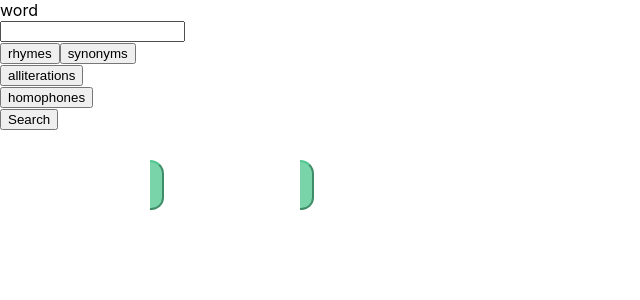
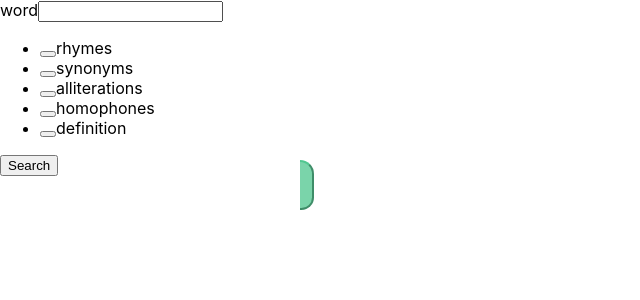
Before and after one commit to eemontemayor/Lyrique-client, a React (Create React App) app: page / in a window 1280 px wide. Shown: the top 300 px of the page, without its empty margins (0-640 px from the left). Built offline with nearby package versions, Linux system fonts and the light colour scheme.

Commit message:
working on rendering word data

```diff
--- a/src/App.js
+++ b/src/App.js
@@ -9,8 +9,8 @@ import './App.css'
 class App extends React.Component {
 state = {
   results:[],
-  searchWord:'',
   word:'',
+  data:[]
 
 }
 handleChange =(e)=>{
@@ -34,11 +34,17 @@ handleWordClick = (word) =>{
   console.log(word)
   WordService.getWordData(word)
   .then(res=>{
-    console.log('res', res)
+    for( let key in res){
+      if(res.hasOwnProperty(key)){
+        console.log(res[key])
+            this.setState({
+      [key] : res[key]
+    })
 
-    // this.setState({
-    //   data : res
-    // })
+
+      }
+    }
+
   })
 
 
@@ -75,24 +81,22 @@ WordService.getRhymes(word)
   render(){
 
 
-
+console.log('this.state', this.state)
   return (
 
     <div className = 'App'>
   {/* <UserContext.Provider value ={{word}}> */}
   <main className='App'>
-    <Sidebar width={150} height={"100vh"}>
+    <Sidebar width={300} height={"100vh"}>
     <WordForm className='App__word_form'
       handleChange = {this.handleChange}
       handleWordSubmit={this.handleWordSubmit}
       />
-        </Sidebar>
-       <Sidebar width={150} height={"100vh"}>
-       <WordList results = {this.state.results}
+        <WordList results = {this.state.results}
         handleWordClick={this.handleWordClick}
        />
-</Sidebar>
-
+        </Sidebar>
+  {this.state.word && <WordItem word = {this.state.data}/>}
 
 
 
--- a/src/components/WordForm/WordForm.js
+++ b/src/components/WordForm/WordForm.js
@@ -2,12 +2,12 @@ import React from 'react'
 
 export class WordForm extends React.Component{
   renderButtons = () =>{
-    const arr = ['rhymes', 'synonyms', 'alliterations','homophones']
+    const arr = ['rhymes', 'synonyms', 'alliterations','homophones','definition']
 
-    return arr.map(i=>{
-      return <button key ={i} type ='click' onClick = {this.props.handleChangeView}>
-        {i}
-      </button>
+    return arr.map((i,index)=>{
+      return (<li key={index}><button  name={i} value= {i} type ='radio' onClick = {this.props.handleChangeView}/>
+    <label htmlFor={i}>{i}</label></li>)
+
 
     })
 
@@ -23,10 +23,13 @@ export class WordForm extends React.Component{
             <input
             name='word'
               type="text"
-
+              required
               onChange={this.props.handleChange} />
           </label>
+          <ul>
+
           {this.renderButtons()}
+          </ul>
           <button type ='submit'>Search</button>
         </div>
 
--- /dev/null
+++ b/src/components/WordItem/WordItem.css
@@ -0,0 +1,5 @@
+.word-data-box{
+    height:500px;
+    width:500px;
+
+}
--- a/src/components/WordItem/WordItem.js
+++ b/src/components/WordItem/WordItem.js
@@ -1,17 +1,17 @@
 import React from 'react'
 import WordService from '../../services/word-service'
-
+import './WordItem.css'
 
 export default class WordItem extends React.Component{
 
 
 
       render(){
-        const word = this.props.word
+      console.log('this.props', this.props)
           return (
-              <div>
-      {word}
+              <div className = 'word-data-box'>
 
+      {this.props.word}
       </div>
   )
 }
--- /dev/null
+++ b/src/components/WordList/WordList.css
@@ -0,0 +1,5 @@
+.result_list{
+    list-style: none;
+    display: flex;
+    flex-direction: column;
+}
--- a/src/components/WordList/WordList.js
+++ b/src/components/WordList/WordList.js
@@ -1,6 +1,6 @@
 import React from 'react'
 import WordItem from '../WordItem/WordItem'
-
+import './WordList.css'
 export default function WordList(props){
     let list
 
@@ -8,9 +8,9 @@ export default function WordList(props){
 
 
      list = props.results.map((item , index)=>{
-        console.log('item', item)
+
         let word = item.word;
-        console.log('word', typeof word)
+
       return <li key={index}><button onClick ={()=>props.handleWordClick(word)}>
           {item.word}
 
@@ -21,7 +21,7 @@ export default function WordList(props){
     })
 }
   return (
-  <ul className = 'result-List'>{list}</ul>
+  <ul className = 'result_list'>{list}</ul>
   )
 
 
```
